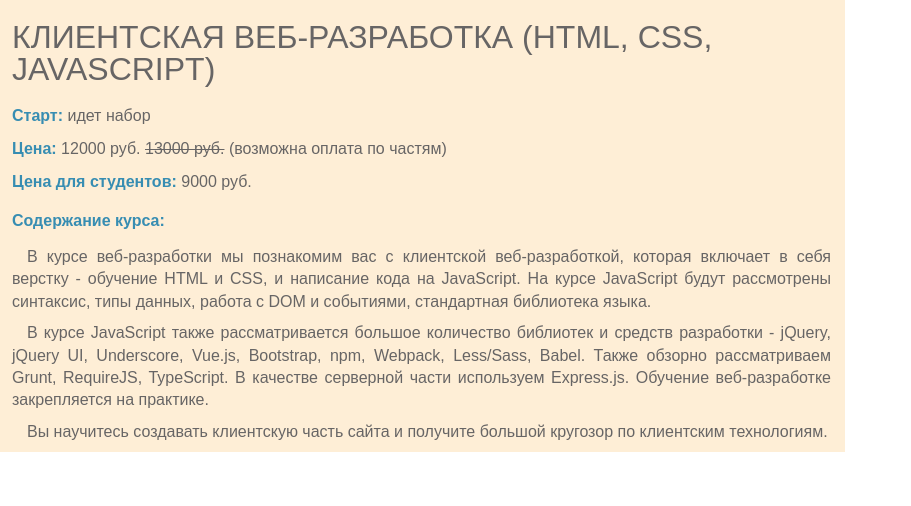
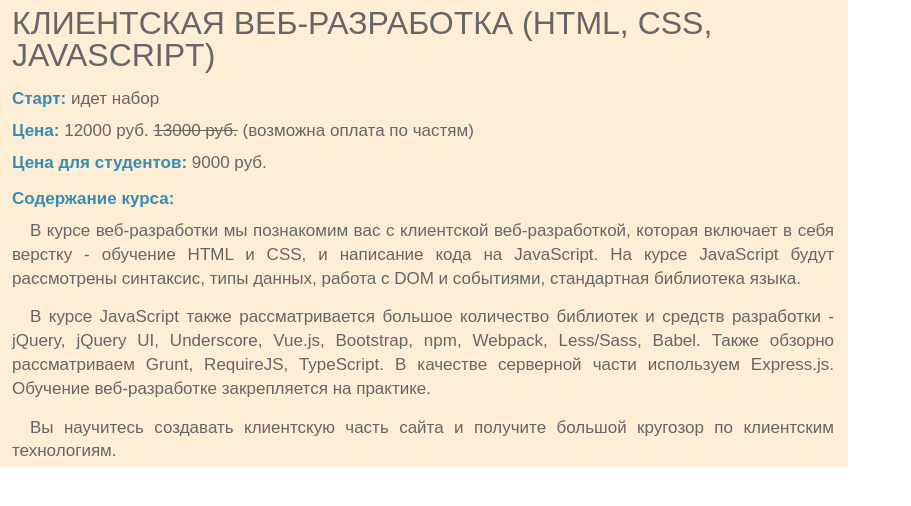
Before and after one commit to Rombl483/webcourse, a plain HTML site: page CSSText/index.html in a window 1280 px wide. Shown: the whole page, without its empty margins (0-911 px from the left). Drawn offline with Linux system fonts and the light colour scheme.

Commit message:
Исправления по задаче: 1. При сжатии окна появляется горизонтальный скролл. Нужно сделать, чтобы скролл не появлялся, а содержимое сжималось
2. Не нужно делать position absolute для body.
Абсолютное позиционирование используют редко, здесь оно не нужно

3. Также не стоит задавать body max-width.
Лучше задавать это не body, а некоторому div'у.
В целом для body нужно задавать только параметры шрифта и, может, высоту

```diff
--- a/CSSText/index.html
+++ b/CSSText/index.html
@@ -8,13 +8,15 @@
 </head>
 <body>
 <div class="body">
+    <div class="content-style">
         <div>
             <h1 class="course-title">КЛИЕНТСКАЯ ВЕБ-РАЗРАБОТКА (HTML, CSS, JAVASCRIPT)</h1>
             <div class="course-subtitle">
                 <span class="text-blue">Старт:</span> идет набор
             </div>
             <div class="course-subtitle">
-            <span class="text-blue">Цена:</span> 12000 руб. <span class="price-without-discount">13000 руб.</span> (возможна оплата по частям)
+                <span class="text-blue">Цена:</span> 12000 руб. <span class="price-without-discount">13000 руб.</span>
+                (возможна оплата по частям)
             </div>
             <div class="course-last-subtitle">
                 <span class="text-blue">Цена для студентов:</span> 9000 руб.
@@ -24,21 +26,22 @@
             </div>
         </div>
         <div>
-        <p class="course-description">
+            <div class="course-description">
                 В курсе веб-разработки мы познакомим вас с клиентской веб-разработкой,
                 которая включает в себя верстку - обучение HTML и CSS, и написание кода на JavaScript.
                 На курсе JavaScript будут рассмотрены синтаксис, типы данных, работа с DOM и событиями,
                 стандартная библиотека языка.
-        </p>
-        <p class="course-description">
+            </div>
+            <div class="course-description">
                 В курсе JavaScript также рассматривается большое количество библиотек и средств разработки - jQuery,
                 jQuery UI, Underscore, Vue.js, Bootstrap, npm, Webpack, Less/Sass, Babel. Также обзорно рассматриваем
                 Grunt, RequireJS, TypeScript. В качестве серверной части используем Express.js. Обучение веб-разработке
                 закрепляется на практике.
-        </p>
-        <p class="course-description">
+            </div>
+            <div class="course-description">
                 Вы научитесь создавать клиентскую часть сайта и получите большой кругозор по клиентским технологиям.
-        </p>
+            </div>
+        </div>
     </div>
 </div>
 </body>
--- a/CSSText/reset.css
+++ b/CSSText/reset.css
@@ -16,6 +16,7 @@ article, aside, canvas, details, embed,
 figure, figcaption, footer, header, hgroup,
 menu, nav, output, ruby, section, summary,
 time, mark, audio, video {
+    box-sizing:border-box;
     margin: 0;
     padding: 0;
     border: 0;
@@ -44,3 +45,7 @@ table {
     border-collapse: collapse;
     border-spacing: 0;
 }
+
+body {
+    overflow-x: hidden;
+}
--- a/CSSText/text-style.css
+++ b/CSSText/text-style.css
@@ -1,17 +1,15 @@
 .body {
-    background-color: #FEEED6;
     color: #676565;
     font-family: "Arial", sans-serif;
-    font-size: 16px;
-    max-width: 819px;
-    height: auto;
-    position: absolute;
-    width: 100%;
+    font-size: 17px;
 }
 
-div.body {
-    padding-left: 12px;
-    padding-right: 14px;
+.content-style {
+    background-color: #FEEED6;
+    max-width: 848px;
+    height: auto;
+    width: 100%;
+    padding: 7px 14px 1px 12px;
 }
 
 .text-blue {
@@ -27,25 +25,22 @@ div.body {
     color: #676565;
     font-size: 32px;
     font-weight: 100;
-    margin-top: 11px;
-    margin-bottom: 23px;
-    padding-top: 10px;
+    padding-bottom: 4px;
 }
 
 .course-subtitle {
-    margin-top: 10px;
-    margin-bottom: 17px;
+    padding-top: 15px
 }
 
 .course-last-subtitle {
-    margin-top: 10px;
-    margin-bottom: 23px;
+    padding-top: 15PX;
+    padding-bottom: 4px;
 }
 
 .course-description {
-    text-indent: 15px;
-    margin-top: 9px;
-    margin-bottom: 9px;
+    text-indent: 18px;
     text-align: justify;
     line-height: 1.4;
+    padding-top: 12px;
+    padding-bottom: 3px;
 }
```
Lines whose indentation alone changed are shown as unchanged.
